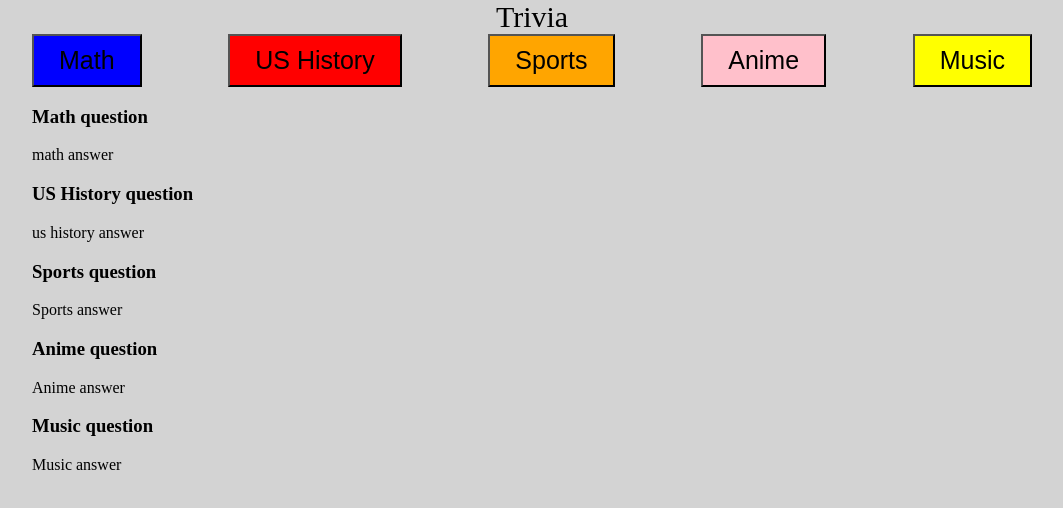
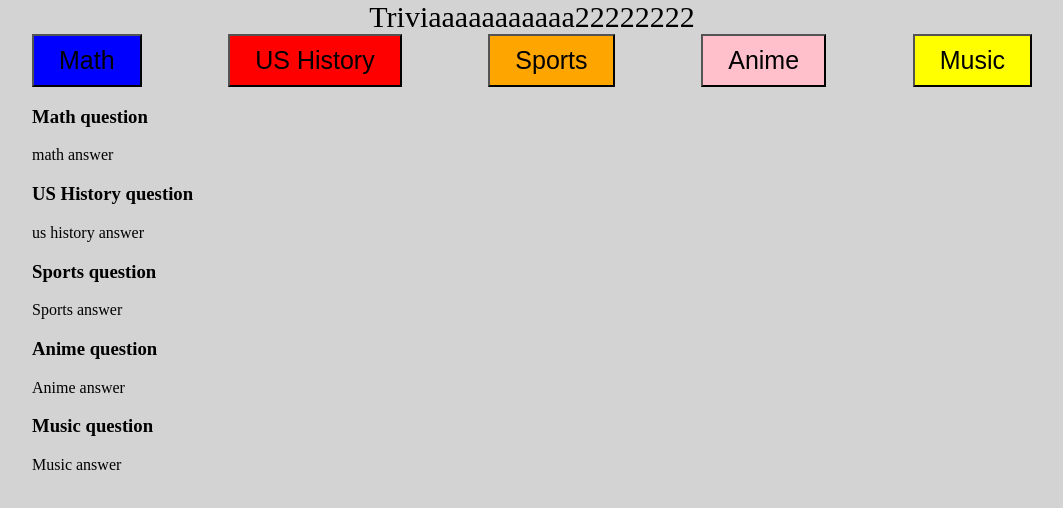
Before and after one commit to drodriguez28/trivia-game, a website: page index.html in a window 1280 px wide. Shown: the whole page, without its empty margins (108-1171 px from the left). Drawn offline with Linux system fonts and the light colour scheme.

```diff
--- a/index.html
+++ b/index.html
@@ -12,7 +12,7 @@
 
 <body>
     <header>
-        Trivia
+        Triviaaaaaaaaaaa22222222
     </header>
 
 
```
Also changed, not shown: package.json (added, +19 -0 lines), 2 other files.
